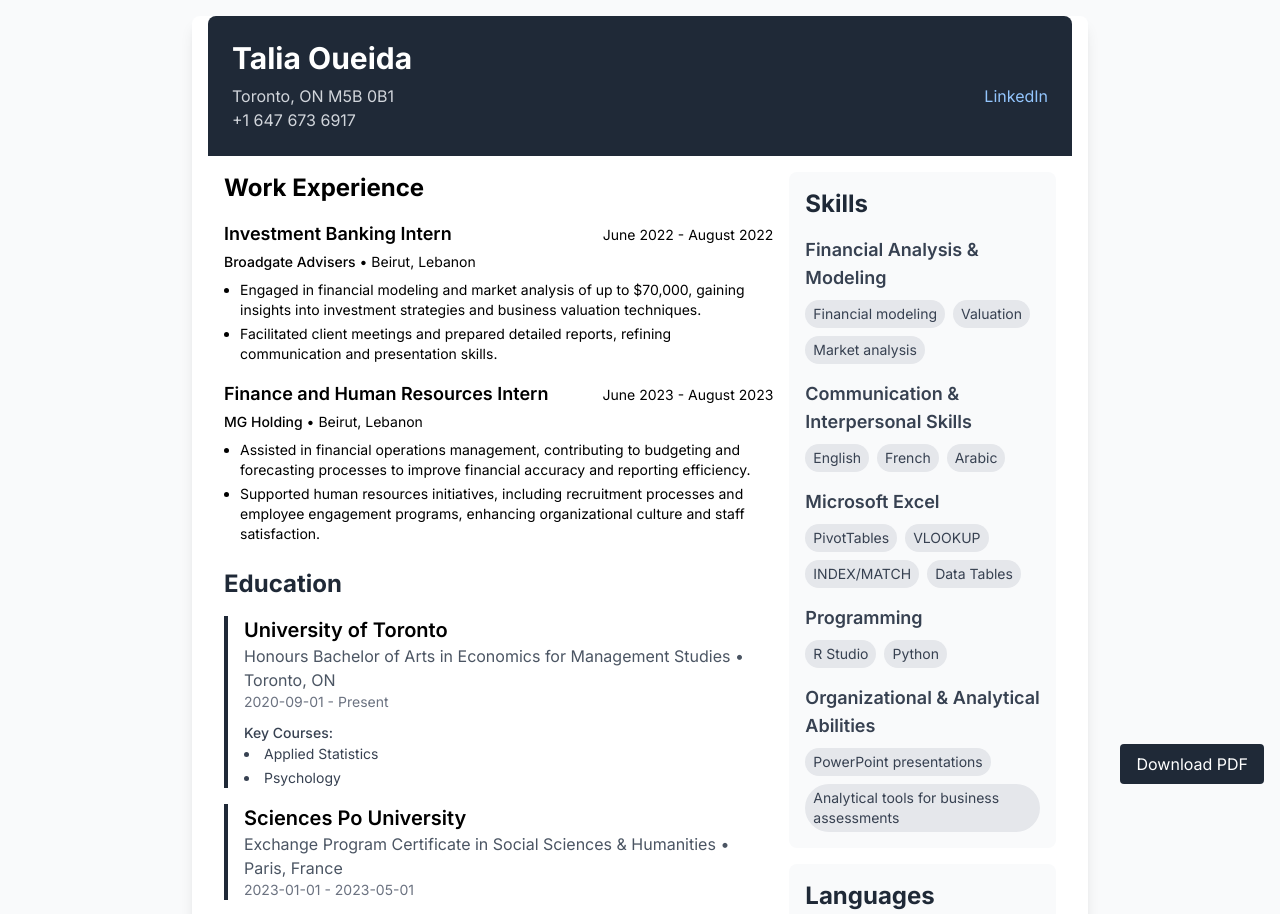
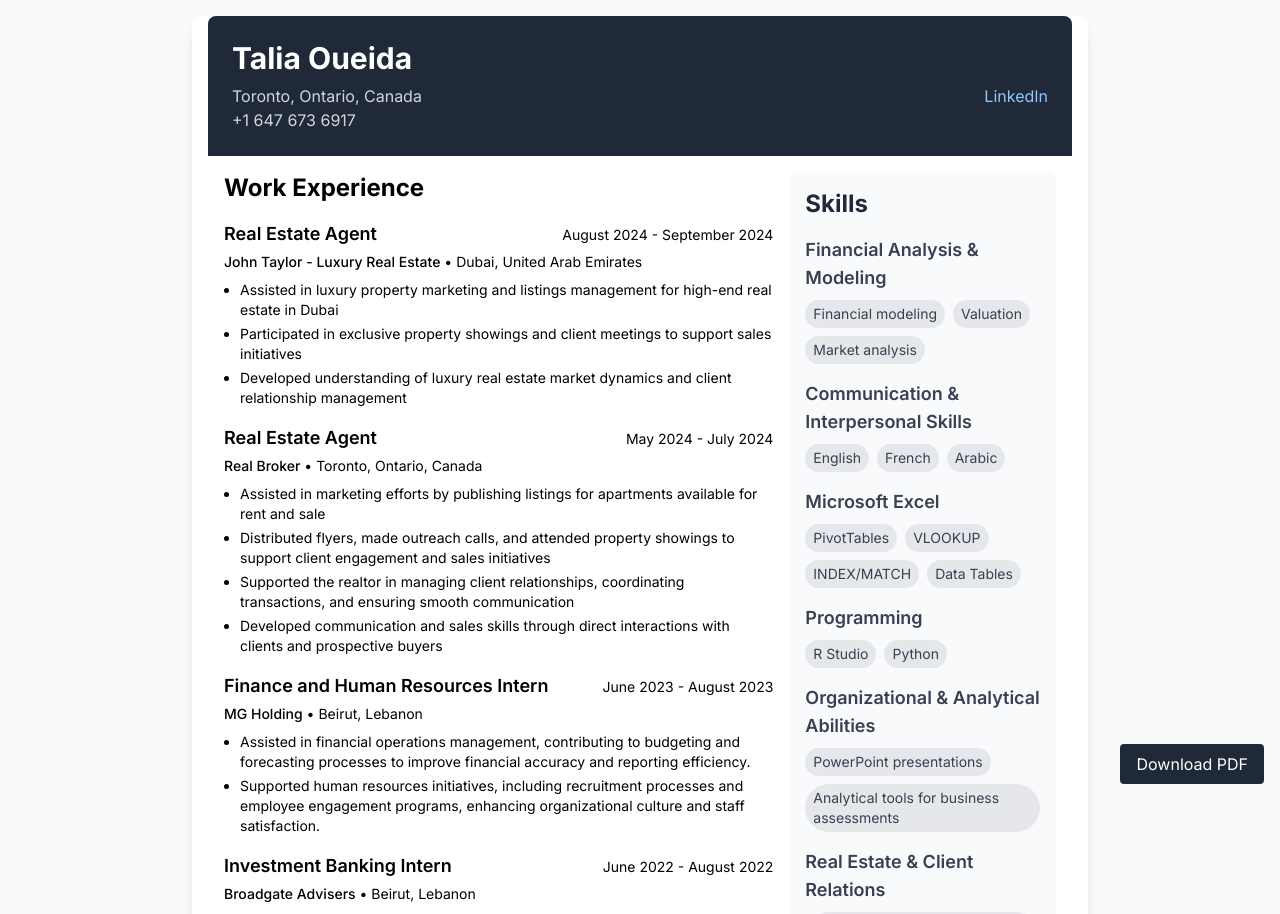
Before and after one commit to jadoueida/resume, a Next.js app: page /modern in a window 1280 px wide. Shown: the top 914 px of the page. Built offline with nearby package versions, Linux system fonts and the light colour scheme; what @react-pdf/renderer would draw is missing.

Commit message:
new code

```diff
--- a/next.config.js
+++ b/next.config.js
@@ -6,9 +6,6 @@ const nextConfig = {
     },
     basePath: process.env.NODE_ENV === 'production' ? '/resume' : '',
     assetPrefix: process.env.NODE_ENV === 'production' ? '/resume/' : '',
-    experimental: {
-        appDir: true,
-    },
     trailingSlash: true,
 }
 
--- a/src/app/components/Experience.tsx
+++ b/src/app/components/Experience.tsx
@@ -6,11 +6,18 @@ interface ExperienceProps {
 }
 
 export function Experience({ work }: ExperienceProps) {
+    // Sort work experience by start date in descending order
+    const sortedWork = [...work].sort((a, b) => {
+        const dateA = new Date(a.startDate);
+        const dateB = new Date(b.startDate);
+        return dateB.getTime() - dateA.getTime();
+    });
+
     return (
         <section className="mb-6">
             <h2 className="text-2xl font-bold mb-4 text-black">Work Experience</h2>
             <div className="space-y-4">
-                {work.map((job, index) => (
+                {sortedWork.map((job, index) => (
                     <div key={index}>
                         <div className="flex justify-between items-baseline mb-1">
                             <h3 className="text-lg font-semibold text-black">{job.position}</h3>
@@ -21,11 +28,13 @@ export function Experience({ work }: ExperienceProps) {
                         <div className="text-sm mb-2 text-black">
                             <span className="font-medium">{job.name}</span> • {job.location}
                         </div>
-                        <ul className="list-disc ml-4 text-sm space-y-1">
-                            {job.highlights.map((highlight, idx) => (
-                                <li key={idx} className="text-black">{highlight}</li>
-                            ))}
-                        </ul>
+                        {job.highlights && job.highlights.length > 0 && (
+                            <ul className="list-disc ml-4 text-sm space-y-1">
+                                {job.highlights.map((highlight, idx) => (
+                                    <li key={idx} className="text-black">{highlight}</li>
+                                ))}
+                            </ul>
+                        )}
                     </div>
                 ))}
             </div>
--- a/src/app/components/ResumePDF.tsx
+++ b/src/app/components/ResumePDF.tsx
@@ -16,71 +16,75 @@ const modernStyles = StyleSheet.create({
         backgroundColor: '#FFFFFF',
         padding: 30,
         fontFamily: 'Helvetica',
+        flexDirection: 'row',
     },
     mainContent: {
-        width: '68%',
+        width: '65%',
+        paddingRight: 15,
     },
     sidebar: {
-        width: '28%',
-        position: 'absolute',
-        right: 30,
-        top: 120,
+        width: '35%',
+        paddingLeft: 15,
     },
     header: {
-        marginBottom: 20,
+        marginBottom: 15,
         borderBottomWidth: 1,
         borderBottomColor: '#e5e5e5',
         borderBottomStyle: 'solid',
-        paddingBottom: 10,
+        paddingBottom: 8,
+        width: '100%',
+        position: 'absolute',
+        top: 30,
+        left: 30,
     },
     name: {
-        fontSize: 24,
+        fontSize: 22,
         fontFamily: 'Helvetica-Bold',
-        marginBottom: 5,
+        marginBottom: 4,
         color: '#2d3748',
     },
     contact: {
-        fontSize: 10,
-        marginBottom: 3,
+        fontSize: 9,
+        marginBottom: 2,
         color: '#4a5568',
     },
     sectionTitle: {
-        fontSize: 14,
+        fontSize: 13,
         fontFamily: 'Helvetica-Bold',
-        marginBottom: 8,
-        marginTop: 12,
+        marginBottom: 6,
+        marginTop: 10,
         color: '#2d3748',
         textTransform: 'uppercase',
         borderBottomWidth: 1,
         borderBottomColor: '#e5e5e5',
         borderBottomStyle: 'solid',
-        paddingBottom: 4,
+        paddingBottom: 3,
     },
     jobTitle: {
-        fontSize: 12,
+        fontSize: 11,
         fontFamily: 'Helvetica-Bold',
         color: '#2d3748',
     },
     jobDetails: {
-        fontSize: 10,
-        marginBottom: 4,
+        fontSize: 9,
+        marginBottom: 2,
         color: '#4a5568',
     },
     bulletPoint: {
-        fontSize: 10,
+        fontSize: 9,
         marginBottom: 2,
-        paddingLeft: 10,
+        paddingLeft: 8,
         color: '#4a5568',
     },
     skillCategory: {
-        fontSize: 11,
+        fontSize: 10,
         fontFamily: 'Helvetica-Bold',
-        marginBottom: 3,
+        marginBottom: 2,
         color: '#2d3748',
     },
     skill: {
-        fontSize: 10,
-        marginBottom: 1,
+        fontSize: 9,
+        marginBottom: 2,
         color: '#4a5568',
     },
 });
@@ -89,70 +93,90 @@ const modernStyles = StyleSheet.create({
 const classicStyles = StyleSheet.create({
     page: {
         backgroundColor: '#FFFFFF',
-        padding: 40,
+        padding: 30,
         fontFamily: 'Helvetica',
     },
     header: {
-        marginBottom: 20,
+        marginBottom: 15,
         textAlign: 'center',
     },
     name: {
-        fontSize: 24,
+        fontSize: 20,
         fontFamily: 'Helvetica-Bold',
-        marginBottom: 5,
+        marginBottom: 3,
     },
     contact: {
-        fontSize: 10,
-        marginBottom: 3,
+        fontSize: 8,
+        marginBottom: 1,
     },
     section: {
-        marginBottom: 12,
+        marginBottom: 8,
     },
     sectionTitle: {
-        fontSize: 14,
+        fontSize: 12,
         fontFamily: 'Helvetica-Bold',
-        marginBottom: 8,
+        marginBottom: 6,
         borderBottomWidth: 1,
         borderBottomColor: '#000000',
         borderBottomStyle: 'solid',
         paddingBottom: 2,
     },
     jobTitle: {
-        fontSize: 12,
+        fontSize: 10,
         fontFamily: 'Helvetica-Bold',
     },
     jobDetails: {
-        fontSize: 10,
-        marginBottom: 4,
+        fontSize: 8,
+        marginBottom: 2,
     },
     bulletPoint: {
-        fontSize: 10,
-        marginBottom: 2,
-        paddingLeft: 10,
+        fontSize: 8,
+        marginBottom: 1,
+        paddingLeft: 8,
     },
     skillCategory: {
-        fontSize: 11,
+        fontSize: 9,
         fontFamily: 'Helvetica-Bold',
-        marginBottom: 2,
+        marginBottom: 1,
     },
     skill: {
-        fontSize: 10,
+        fontSize: 8,
         marginBottom: 1,
-        paddingLeft: 10,
+        paddingLeft: 8,
     },
     twoColumnGrid: {
         flexDirection: 'row',
-        gap: 15,
+        gap: 12,
+        marginTop: 8,
     },
     column: {
         flex: 1,
     },
     skillsSection: {
+        marginBottom: 6,
+    },
+    skillGroup: {
+        marginBottom: 4,
+    },
+    skillsRow: {
+        flexDirection: 'row',
+        gap: 15,
+        marginBottom: 4,
+    },
+    skillsColumn: {
+        flex: 1,
+    },
+    certificateSection: {
         marginBottom: 8,
     },
-    skillGroup: {
-        marginBottom: 6,
+    certificateTitle: {
+        fontSize: 9,
+        fontFamily: 'Helvetica-Bold',
     },
+    certificateDetails: {
+        fontSize: 8,
+        marginBottom: 1,
+    }
 });
 
 interface ResumePDFProps {
@@ -161,6 +185,13 @@ interface ResumePDFProps {
 }
 
 function ModernTemplate({ data }: { data: ResumeData }) {
+    // Sort work experience by start date in descending order
+    const sortedWork = [...data.work].sort((a, b) => {
+        const dateA = new Date(a.startDate);
+        const dateB = new Date(b.startDate);
+        return dateB.getTime() - dateA.getTime();
+    });
+
     return (
         <Page size="LETTER" style={modernStyles.page}>
             <View style={modernStyles.header}>
@@ -176,15 +207,16 @@ function ModernTemplate({ data }: { data: ResumeData }) {
             </View>
 
             <View style={modernStyles.mainContent}>
+                <View style={{ marginTop: 80 }}>
                     <View style={{ marginBottom: 15 }}>
                         <Text style={modernStyles.sectionTitle}>Experience</Text>
-                    {data.work.map((job, index) => (
+                        {sortedWork.map((job, index) => (
                             <View key={index} style={{ marginBottom: 10 }}>
                                 <Text style={modernStyles.jobTitle}>{job.position}</Text>
                                 <Text style={modernStyles.jobDetails}>
                                     {job.name} | {job.location} | {formatDate(job.startDate)} - {formatDate(job.endDate)}
                                 </Text>
-                            {job.highlights.map((highlight, idx) => (
+                                {job.highlights && job.highlights.length > 0 && job.highlights.map((highlight, idx) => (
                                     <Text key={idx} style={modernStyles.bulletPoint}>• {highlight}</Text>
                                 ))}
                             </View>
@@ -194,15 +226,15 @@ function ModernTemplate({ data }: { data: ResumeData }) {
                     <View style={{ marginBottom: 15 }}>
                         <Text style={modernStyles.sectionTitle}>Education</Text>
                         {data.education.map((edu, index) => (
-                        <View key={index} style={{ marginBottom: 10 }}>
+                            <View key={index} style={{ marginBottom: 8 }}>
                                 <Text style={modernStyles.jobTitle}>{edu.institution}</Text>
                                 <Text style={modernStyles.jobDetails}>
                                     {edu.studyType}
                                     {edu.area ? ` in ${edu.area}` : ''} | {edu.location} | {formatDate(edu.startDate)} - {formatDate(edu.endDate)}
                                 </Text>
-                            {edu.courses && (
+                                {edu.minors && (
                                     <Text style={modernStyles.bulletPoint}>
-                                    Relevant Courses: {edu.courses.join(', ')}
+                                        Minors: {edu.minors.join(', ')}
                                     </Text>
                                 )}
                             </View>
@@ -224,9 +256,11 @@ function ModernTemplate({ data }: { data: ResumeData }) {
                         </View>
                     )}
                 </View>
+            </View>
 
             <View style={modernStyles.sidebar}>
-                <View style={{ marginBottom: 15 }}>
+                <View style={{ marginTop: 80 }}>
+                    <View style={{ marginBottom: 20 }}>
                         <Text style={modernStyles.sectionTitle}>Skills</Text>
                         {data.skills.map((skillGroup, index) => (
                             <View key={index} style={{ marginBottom: 10 }}>
@@ -238,7 +272,7 @@ function ModernTemplate({ data }: { data: ResumeData }) {
                         ))}
                     </View>
 
-                <View style={{ marginBottom: 15 }}>
+                    <View style={{ marginBottom: 20 }}>
                         <Text style={modernStyles.sectionTitle}>Languages</Text>
                         {data.languages.map((lang, index) => (
                             <Text key={index} style={modernStyles.skill}>
@@ -247,11 +281,19 @@ function ModernTemplate({ data }: { data: ResumeData }) {
                         ))}
                     </View>
                 </View>
+            </View>
         </Page>
     );
 }
 
 function ClassicTemplate({ data }: { data: ResumeData }) {
+    // Sort work experience by start date in descending order
+    const sortedWork = [...data.work].sort((a, b) => {
+        const dateA = new Date(a.startDate);
+        const dateB = new Date(b.startDate);
+        return dateB.getTime() - dateA.getTime();
+    });
+
     return (
         <Page size="LETTER" style={classicStyles.page}>
             <View style={classicStyles.header}>
@@ -268,13 +310,13 @@ function ClassicTemplate({ data }: { data: ResumeData }) {
 
             <View style={classicStyles.section}>
                 <Text style={classicStyles.sectionTitle}>Experience</Text>
-                {data.work.map((job, index) => (
-                    <View key={index} style={{ marginBottom: 8 }}>
+                {sortedWork.map((job, index) => (
+                    <View key={index} style={{ marginBottom: 4 }}>
                         <Text style={classicStyles.jobTitle}>{job.position}</Text>
                         <Text style={classicStyles.jobDetails}>
                             {job.name} | {job.location} | {formatDate(job.startDate)} - {formatDate(job.endDate)}
                         </Text>
-                        {job.highlights.map((highlight, idx) => (
+                        {job.highlights && job.highlights.length > 0 && job.highlights.map((highlight, idx) => (
                             <Text key={idx} style={classicStyles.bulletPoint}>• {highlight}</Text>
                         ))}
                     </View>
@@ -284,26 +326,52 @@ function ClassicTemplate({ data }: { data: ResumeData }) {
             <View style={classicStyles.section}>
                 <Text style={classicStyles.sectionTitle}>Education</Text>
                 {data.education.map((edu, index) => (
-                    <View key={index} style={{ marginBottom: 8 }}>
+                    <View key={index} style={{ marginBottom: 6 }}>
                         <Text style={classicStyles.jobTitle}>{edu.institution}</Text>
                         <Text style={classicStyles.jobDetails}>
                             {edu.studyType}
                             {edu.area ? ` in ${edu.area}` : ''} | {edu.location} | {formatDate(edu.startDate)} - {formatDate(edu.endDate)}
                         </Text>
-                        {edu.courses && (
+                        {edu.minors && (
                             <Text style={classicStyles.bulletPoint}>
-                                Relevant Courses: {edu.courses.join(', ')}
+                                Minors: {edu.minors.join(', ')}
                             </Text>
                         )}
                     </View>
                 ))}
             </View>
 
-            <View style={classicStyles.twoColumnGrid}>
-                <View style={classicStyles.column}>
-                    <View style={classicStyles.skillsSection}>
+            {data.certificates && (
+                <View style={classicStyles.section}>
+                    <Text style={classicStyles.sectionTitle}>Certificates</Text>
+                    {data.certificates.map((cert, index) => (
+                        <View key={index} style={{ marginBottom: 2 }}>
+                            <Text style={classicStyles.certificateTitle}>{cert.name}</Text>
+                            <Text style={classicStyles.certificateDetails}>
+                                {cert.issuer} | {formatDate(cert.date)}
+                            </Text>
+                        </View>
+                    ))}
+                </View>
+            )}
+
+            <View style={classicStyles.section}>
                 <Text style={classicStyles.sectionTitle}>Skills</Text>
-                        {data.skills.map((skillGroup, index) => (
+                <View style={classicStyles.skillsRow}>
+                    {/* First column of skills */}
+                    <View style={classicStyles.skillsColumn}>
+                        {data.skills.slice(0, Math.ceil(data.skills.length / 2)).map((skillGroup, index) => (
+                            <View key={index} style={classicStyles.skillGroup}>
+                                <Text style={classicStyles.skillCategory}>{skillGroup.name}</Text>
+                                {skillGroup.keywords.map((skill, idx) => (
+                                    <Text key={idx} style={classicStyles.skill}>• {skill}</Text>
+                                ))}
+                            </View>
+                        ))}
+                    </View>
+                    {/* Second column of skills */}
+                    <View style={classicStyles.skillsColumn}>
+                        {data.skills.slice(Math.ceil(data.skills.length / 2)).map((skillGroup, index) => (
                             <View key={index} style={classicStyles.skillGroup}>
                                 <Text style={classicStyles.skillCategory}>{skillGroup.name}</Text>
                                 {skillGroup.keywords.map((skill, idx) => (
@@ -313,30 +381,16 @@ function ClassicTemplate({ data }: { data: ResumeData }) {
                         ))}
                     </View>
                 </View>
+            </View>
 
-                <View style={classicStyles.column}>
-                    <View style={classicStyles.skillsSection}>
+            <View style={classicStyles.section}>
                 <Text style={classicStyles.sectionTitle}>Languages</Text>
+                <View style={classicStyles.skillsRow}>
                     {data.languages.map((lang, index) => (
                         <Text key={index} style={classicStyles.skill}>
                             • {lang.language} ({lang.fluency})
                         </Text>
                     ))}
-                    </View>
-
-                    {data.certificates && (
-                        <View style={classicStyles.skillsSection}>
-                            <Text style={classicStyles.sectionTitle}>Certificates</Text>
-                            {data.certificates.map((cert, index) => (
-                                <View key={index} style={{ marginBottom: 4 }}>
-                                    <Text style={classicStyles.skillCategory}>{cert.name}</Text>
-                                    <Text style={classicStyles.skill}>
-                                        {cert.issuer} | {formatDate(cert.date)}
-                                    </Text>
-                                </View>
-                            ))}
-                        </View>
-                    )}
                 </View>
             </View>
         </Page>
--- a/src/app/resume.json
+++ b/src/app/resume.json
@@ -2,7 +2,7 @@
     "basics": {
         "name": "Talia Oueida",
         "location": {
-            "address": "Toronto, ON M5B 0B1"
+            "address": "Toronto, Ontario, Canada"
         },
         "phone": "+1 647 673 6917",
         "profiles": [
@@ -15,11 +15,15 @@
     "education": [
         {
             "institution": "University of Toronto",
-            "location": "Toronto, ON",
+            "location": "Toronto, Ontario, Canada",
             "area": "Economics for Management Studies",
             "studyType": "Honours Bachelor of Arts",
             "startDate": "2020-09-01",
             "endDate": "Present",
+            "minors": [
+                "Applied Statistics",
+                "Psychology"
+            ],
             "courses": [
                 "Applied Statistics",
                 "Psychology"
@@ -41,8 +45,8 @@
             "startDate": "2022-06-01",
             "endDate": "2022-08-01",
             "highlights": [
-                "Engaged in financial modeling and market analysis of up to $70,000, gaining insights into investment strategies and business valuation techniques.",
-                "Facilitated client meetings and prepared detailed reports, refining communication and presentation skills."
+                "Engaged in financial modeling and market analysis, gaining insights into investment strategies and business valuation techniques",
+                "Facilitated client meetings and prepared detailed reports, refining communication and presentation skills"
             ]
         },
         {
@@ -54,6 +58,35 @@
             "highlights": [
                 "Assisted in financial operations management, contributing to budgeting and forecasting processes to improve financial accuracy and reporting efficiency.",
                 "Supported human resources initiatives, including recruitment processes and employee engagement programs, enhancing organizational culture and staff satisfaction."
+            ]
+        },
+        {
+            "name": "John Taylor - Luxury Real Estate",
+            "location": "Dubai, United Arab Emirates",
+            "position": "Real Estate Agent",
+            "startDate": "2024-08-01",
+            "endDate": "2024-09-01",
+            "type": "Internship",
+            "isOnsite": true,
+            "highlights": [
+                "Assisted in luxury property marketing and listings management for high-end real estate in Dubai",
+                "Participated in exclusive property showings and client meetings to support sales initiatives",
+                "Developed understanding of luxury real estate market dynamics and client relationship management"
+            ]
+        },
+        {
+            "name": "Real Broker",
+            "location": "Toronto, Ontario, Canada",
+            "position": "Real Estate Agent",
+            "startDate": "2024-05-01",
+            "endDate": "2024-07-01",
+            "type": "Internship",
+            "isOnsite": true,
+            "highlights": [
+                "Assisted in marketing efforts by publishing listings for apartments available for rent and sale",
+                "Distributed flyers, made outreach calls, and attended property showings to support client engagement and sales initiatives",
+                "Supported the realtor in managing client relationships, coordinating transactions, and ensuring smooth communication",
+                "Developed communication and sales skills through direct interactions with clients and prospective buyers"
             ]
         }
     ],
@@ -117,6 +150,17 @@
                 "PowerPoint presentations",
                 "Analytical tools for business assessments"
             ]
+        },
+        {
+            "name": "Real Estate & Client Relations",
+            "keywords": [
+                "Customer Relationship Management (CRM)",
+                "Real Estate Marketing",
+                "Property Showings",
+                "Client Communication",
+                "Sales Strategy",
+                "Behavioral Psychology in Sales"
+            ]
         }
     ],
     "languages": [
--- a/src/app/types.ts
+++ b/src/app/types.ts
@@ -18,6 +18,7 @@ export interface ResumeData {
         startDate: string;
         endDate: string;
         courses?: string[];
+        minors?: string[];
     }[];
     work: {
         name: string;
```
Also changed, not shown: src/app/classic/components/ClassicExperience.tsx (+7 -5 lines). Lines whose indentation alone changed are shown as unchanged.
